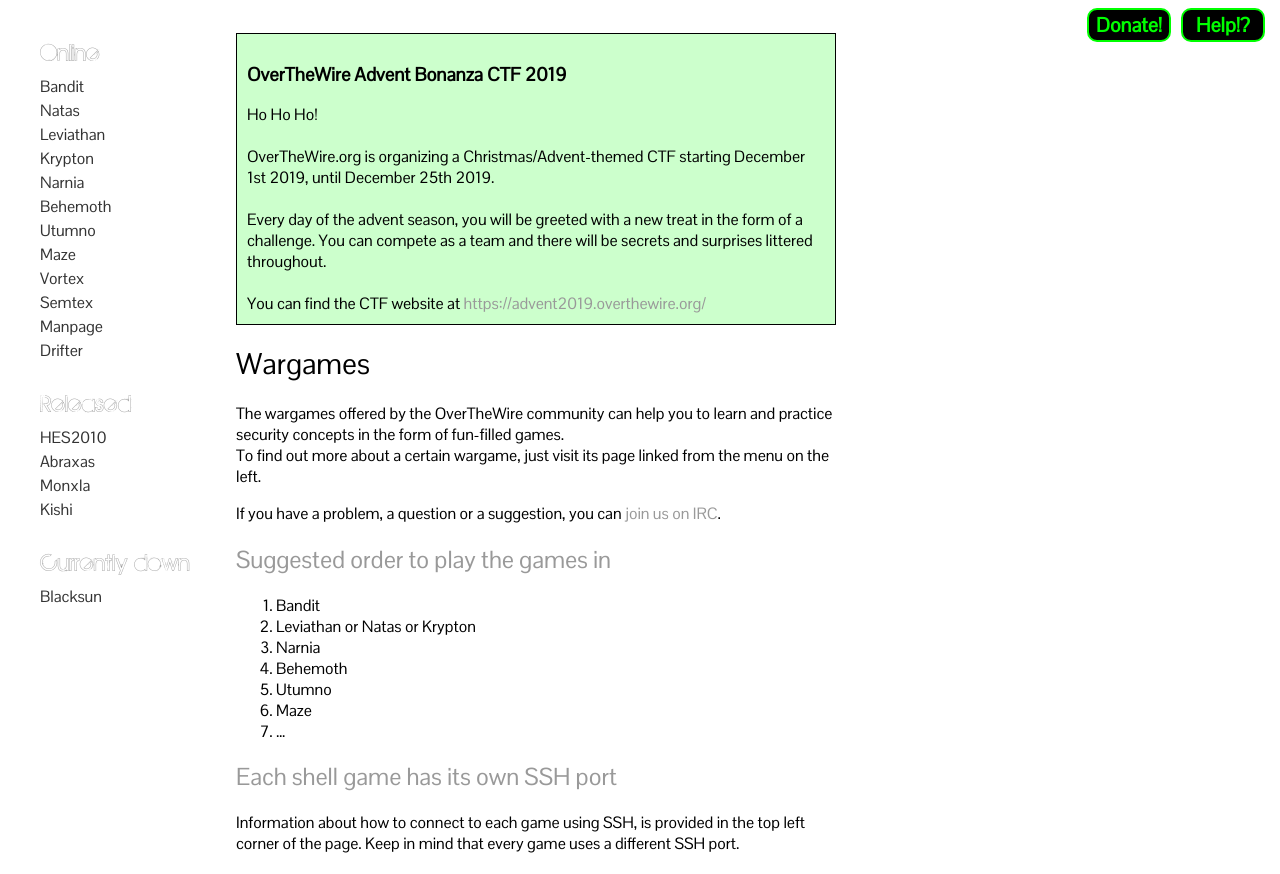
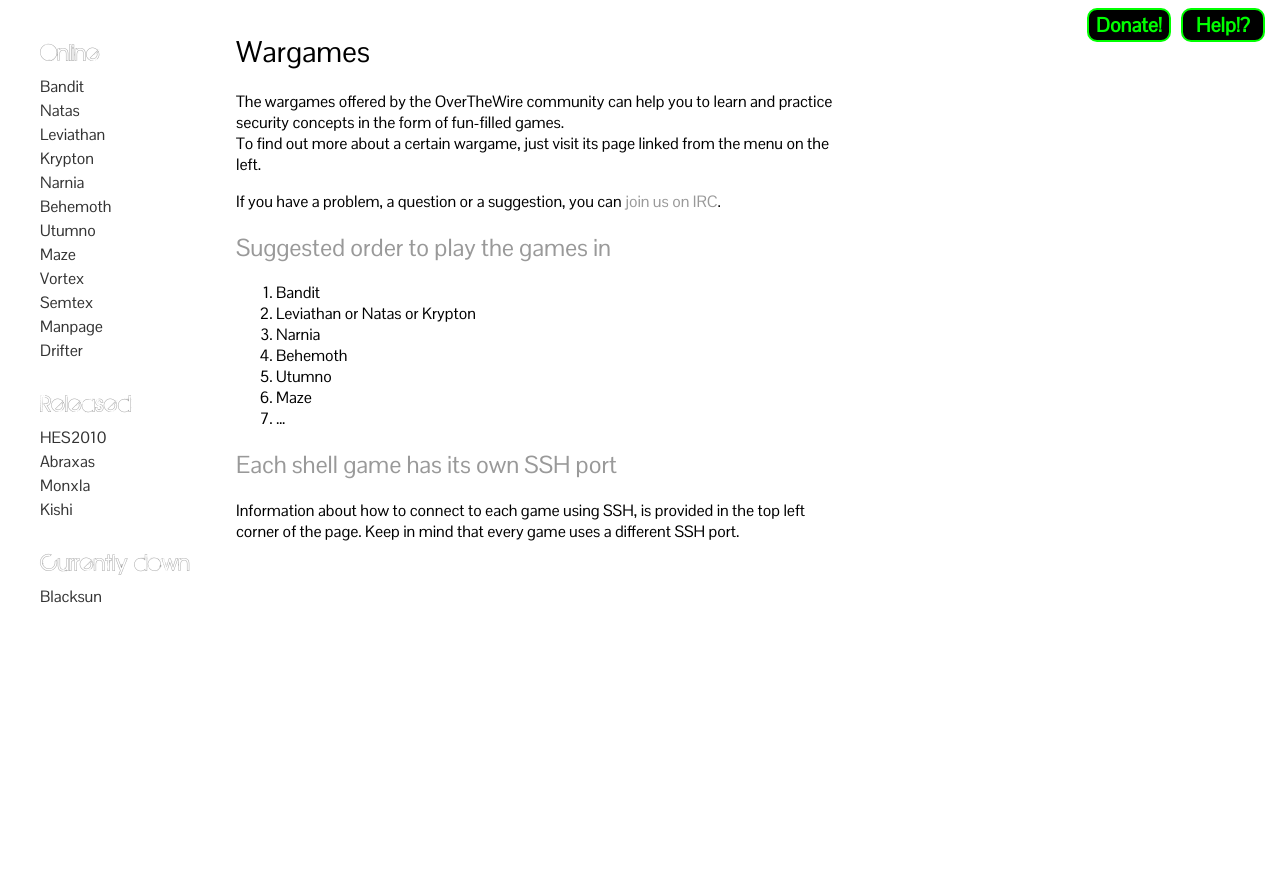
Before and after one commit to OverTheWireOrg/OverTheWire-website, a Jekyll site: the page built from wargames/index.md, in a window 1280 px wide, cut to the strip 77-951 px from the top of the page. Built offline with Jekyll 4.4.1, drawn with Linux system fonts in a browser that asks for light colours; after the commit the page ends 900 px from its top, so only the background shows below that.

Commit message:
end of advent ctf

```diff
--- a/wargames/index.md
+++ b/wargames/index.md
@@ -3,20 +3,6 @@
 listgames: true
 title: Wargames
 ---
-
-{% include beginNote.html title="OverTheWire Advent Bonanza CTF 2019" %}
-Ho Ho Ho!
-<br><br>
-OverTheWire.org is organizing a Christmas/Advent-themed CTF starting December
-1st 2019, until December 25th 2019.
-<br><br>
-Every day of the advent season, you will be greeted with a new treat in the
-form of a challenge. You can compete as a team and there will be secrets and
-surprises littered throughout.
-<br><br>
-You can find the CTF website at <a href="https://advent2019.overthewire.org/">https://advent2019.overthewire.org/</a>
-{% include endNote.html %}
-
 
 Wargames
 ========
```
